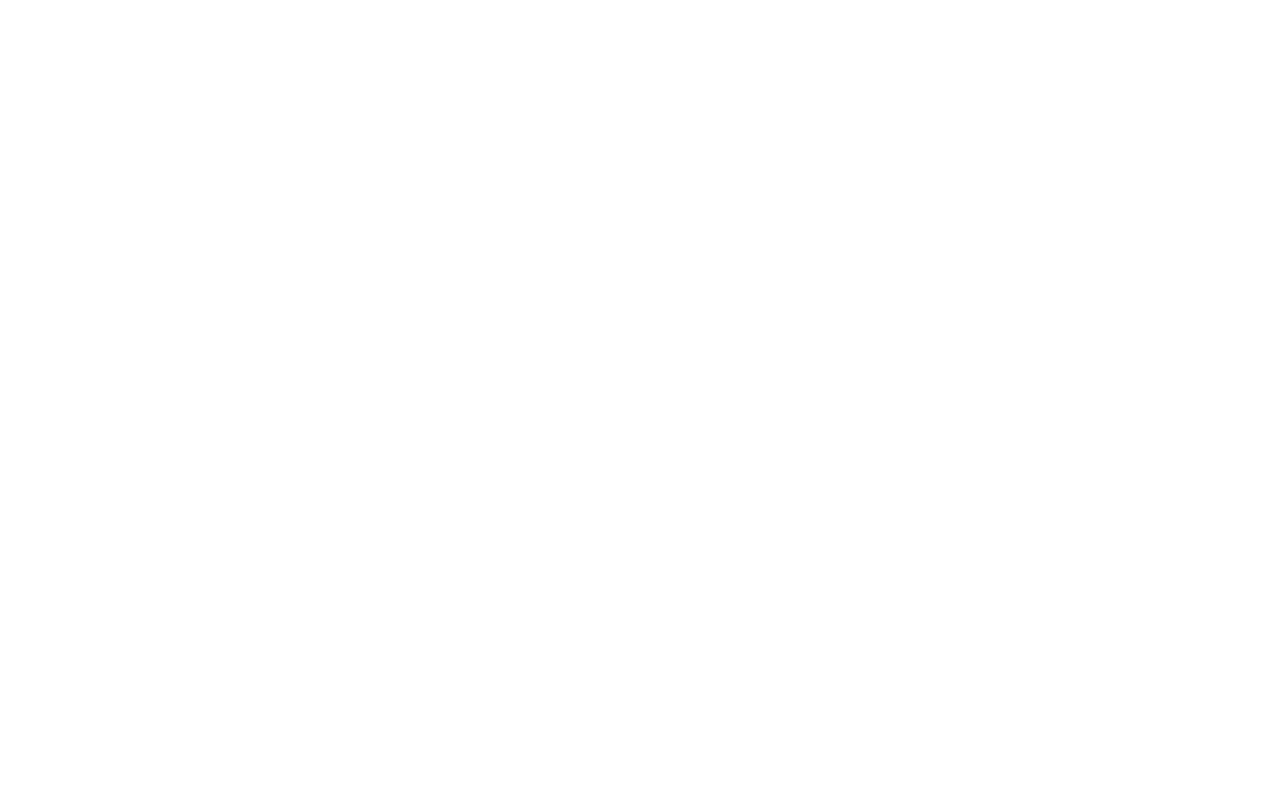
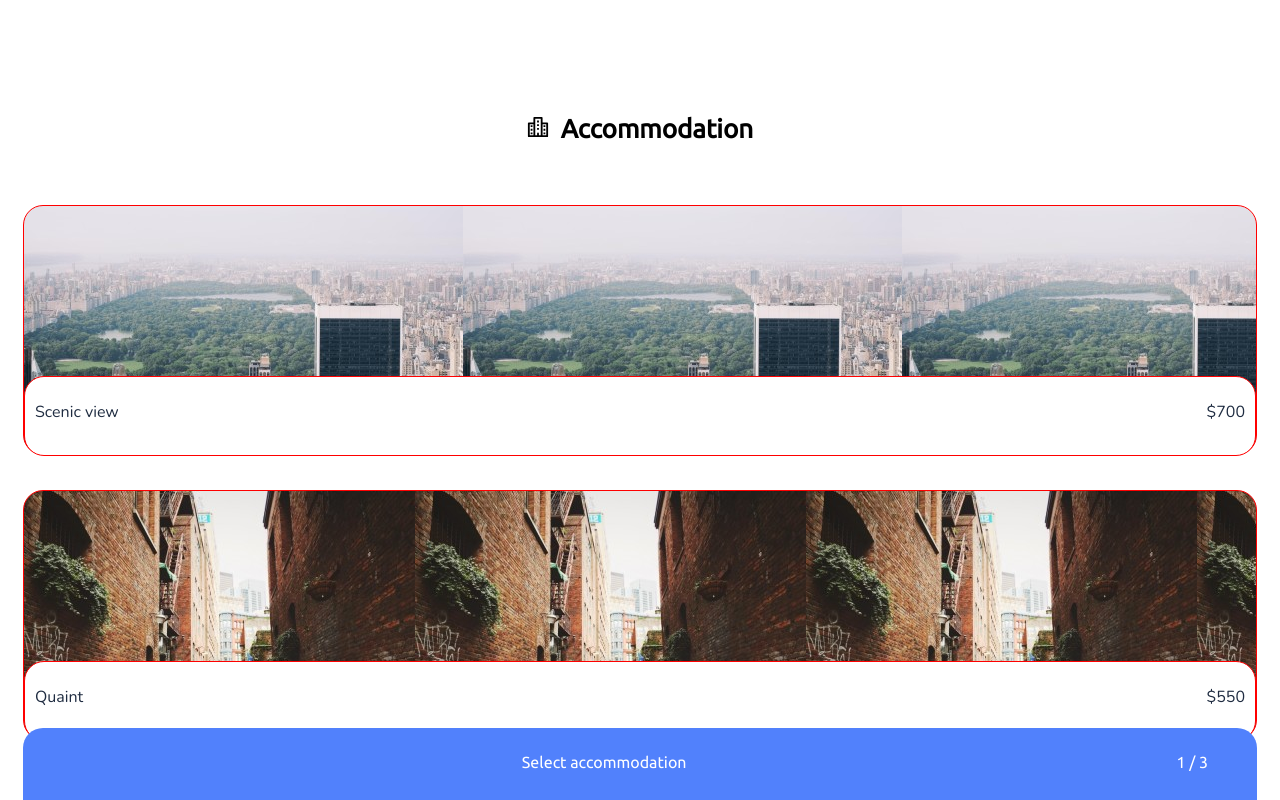
Before and after one commit to jadilovic/vacationBooking, a React (Create React App) app: page /accommodation in a window 1280 px wide. Before the commit this address had no page. Shown: the top 800 px of the page. Built offline with nearby package versions, Linux system fonts and the light colour scheme.

Commit message:
added accommodation

```diff
--- a/public/index.html
+++ b/public/index.html
@@ -10,6 +10,16 @@
 			content="Web site created using create-react-app"
 		/>
 		<link rel="apple-touch-icon" href="%PUBLIC_URL%/logo192.png" />
+		<link rel="preconnect" href="https://fonts.googleapis.com" />
+		<link rel="preconnect" href="https://fonts.gstatic.com" crossorigin />
+		<link
+			href="https://fonts.googleapis.com/css2?family=Ubuntu&display=swap"
+			rel="stylesheet"
+		/>
+		<link
+			href="https://fonts.googleapis.com/css2?family=Nunito&family=Ubuntu&display=swap"
+			rel="stylesheet"
+		/>
 		<!--
       manifest.json provides metadata used when your web app is installed on a
       user's mobile device or desktop. See https://developers.google.com/web/fundamentals/web-app-manifest/
--- a/src/App.js
+++ b/src/App.js
@@ -1,6 +1,6 @@
 import { Routes, Route } from 'react-router-dom';
 import Welcome from './pages/Welcome';
-import Question1 from './pages/Question1';
+import Accommodation from './pages/Accommodation';
 import Question2 from './pages/Question2';
 import Question3 from './pages/Question3';
 import Summary from './pages/Summary';
@@ -9,7 +9,7 @@
 	return (
 		<Routes>
 			<Route path="/" element={<Welcome />} />
-			<Route path="question1" element={<Question1 />} />
+			<Route path="accommodation" element={<Accommodation />} />
 			<Route path="question2" element={<Question2 />} />
 			<Route path="question3" element={<Question3 />} />
 			<Route path="summary" element={<Summary />} />
--- /dev/null
+++ b/src/data/accommodations.js
@@ -0,0 +1,12 @@
+const accommodations = [
+	{
+		name: 'Scenic view',
+		cost: 700,
+		photo: 'backgroundScenic',
+		selected: false,
+	},
+	{ name: 'Quaint', cost: 550, photo: 'backgroundQuaint', selected: false },
+	{ name: 'Cheap', cost: 350, photo: 'backgroundCheap', selected: false },
+];
+
+export default accommodations;
--- /dev/null
+++ b/src/pages/Accommodation.js
@@ -0,0 +1,77 @@
+import React, { useEffect, useState, useRef } from 'react';
+import { Link } from 'react-router-dom';
+import '../styles/accommodation.css';
+import accomm from '../svg/accommodations.svg';
+import accommodations from '../data/accommodations';
+
+const Accommodation = () => {
+	const [data, setData] = useState([]);
+	const prevIndex = useRef(-1);
+
+	useEffect(() => {
+		setData(accommodations);
+		return () => {
+			console.log('unmounted');
+		};
+	}, []);
+
+	const handleSelection = (e) => {
+		e.preventDefault();
+		const index = e.target.id;
+		if (index === prevIndex.current) {
+			return;
+		} else {
+			prevIndex.current = index;
+			data.forEach((item) => (item.selected = false));
+			data[index] = { ...data[index], selected: true };
+			setData([...data]);
+		}
+	};
+
+	console.log(data);
+
+	return (
+		<>
+			<div className="header">
+				<span className="font-ubuntu">
+					<img className="svgIcon" alt="building" src={accomm} />
+					<b>Accommodation</b>
+				</span>
+			</div>
+			{data.map((accomm, index) => {
+				return (
+					<div
+						onClick={handleSelection}
+						id={index}
+						key={accomm.name}
+						className={`card ${
+							accomm.selected ? accomm.photo + 'Dark' : accomm.photo
+						}`}
+					>
+						{accomm.selected && <div className="check"></div>}
+						<div className="infoButton">
+							<span style={{ float: 'left' }} className="font-nunito">
+								{accomm.name}
+							</span>
+							<span style={{ float: 'right' }} className="font-nunito">
+								{`$${accomm.cost}`}
+							</span>
+						</div>
+					</div>
+				);
+			})}
+
+			<div className="footer">
+				<Link to="/">
+					<p className="font-ubuntu">
+						Select accommodation{' '}
+						<span style={{ float: 'right', paddingRight: 40 }}>1 / 3</span>
+					</p>
+				</Link>
+			</div>
+			<Link to="/question2">Question 2</Link>
+		</>
+	);
+};
+
+export default Accommodation;
--- a/src/pages/Question1.js
+++ /dev/null
@@ -1,7 +0,0 @@
-import React from 'react';
-
-const Question1 = () => {
-	return <div>Question1</div>;
-};
-
-export default Question1;
--- a/src/pages/Welcome.js
+++ b/src/pages/Welcome.js
@@ -1,11 +1,36 @@
 import React from 'react';
 import { Link } from 'react-router-dom';
+import '../styles/welcome.css';
 
 const Welcome = () => {
 	return (
 		<>
-			<div>Welcome</div>
-			<Link to="/question1">Question 1</Link>
+			<div className="header">
+				<span className="font-link">
+					Lorem<b>Ipsum</b>
+				</span>
+			</div>
+			<div className="description">
+				<span className="font-link">
+					Lorem Ipsum is simply dummy text of the printing and typesetting
+					industry. Lorem Ipsum has been the industry's standard dummy text ever
+					since the 1500s, when an unknown printer took a galley of type and
+					scrambled it to make a type specimen book. It has survived not only
+					five centuries, but also the leap into electronic typesetting,
+					remaining essentially unchanged.
+					<p>
+						It was popularised in the 1960s with the release of Letraset sheets
+						containing Lorem Ipsum passages, and more recently with desktop
+						publishing software like Aldus PageMaker including versions of Lorem
+						Ipsum.
+					</p>
+				</span>
+			</div>
+			<div className="footer">
+				<Link to="/accommodation">
+					<p className="font-link">Start Quiz</p>
+				</Link>
+			</div>
 		</>
 	);
 };
--- /dev/null
+++ b/src/styles/accommodation.css
@@ -0,0 +1,102 @@
+* {
+	box-sizing: border-box;
+}
+
+.font-ubuntu {
+	font-family: 'Ubuntu', sans-serif;
+}
+
+.font-nunito {
+	font-family: 'Nunito', sans-serif;
+	padding: 10px;
+	padding-top: 23px;
+}
+
+b {
+	font-weight: 700;
+}
+
+.header {
+	text-align: center;
+	/* border: 1px solid red; */
+	margin-top: 113px;
+	margin-bottom: 60px;
+	font-size: 26px;
+	line-height: 120%;
+	color: #000000;
+}
+
+.svgIcon {
+	position: relative;
+	height: 22px;
+	margin-right: 12px;
+}
+
+.backgroundScenic {
+	background-image: url('../images/accommodation-scenic.jpeg');
+}
+
+.backgroundScenicDark {
+	background: linear-gradient(0deg, rgba(0, 0, 0, 0.7), rgba(0, 0, 0, 0.7)),
+		url('../images/accommodation-scenic.jpeg');
+}
+
+.backgroundQuaint {
+	background-image: url('../images/accommodation-quaint.jpeg');
+}
+
+.backgroundQuaintDark {
+	background: linear-gradient(0deg, rgba(0, 0, 0, 0.7), rgba(0, 0, 0, 0.7)),
+		url('../images/accommodation-quaint.jpeg');
+}
+
+.backgroundCheap {
+	background-image: url('../images/accommodation-cheap.jpeg');
+}
+
+.backgroundCheapDark {
+	background: linear-gradient(0deg, rgba(0, 0, 0, 0.7), rgba(0, 0, 0, 0.7)),
+		url('../images/accommodation-cheap.jpeg');
+}
+
+.card {
+	cursor: pointer;
+	border: 1px solid red;
+	height: 250px;
+	border-radius: 20px;
+	margin-top: 35px;
+	margin-left: 15px;
+	margin-right: 15px;
+	font-size: 16px;
+	line-height: 160%;
+	font-feature-settings: 'pnum' on, 'lnum' on;
+	color: #1f2c41;
+}
+
+.check {
+	position: absolute;
+	margin-left: 38%;
+	margin-top: 13%;
+	width: 57px;
+	height: 57px;
+	background: #5181fc;
+	border-radius: 100px;
+}
+
+.infoButton {
+	height: 80px;
+	margin-top: 170px;
+	font-size: 16px;
+	background: #ffffff;
+	border-radius: 20px;
+	border: 1px solid red;
+}
+
+.footer a {
+	color: #ffffff;
+	text-decoration: none;
+}
+
+.footer {
+	background: #5181fc;
+}
--- /dev/null
+++ b/src/styles/welcome.css
@@ -0,0 +1,52 @@
+* {
+	box-sizing: border-box;
+}
+
+.font-link {
+	font-family: 'Ubuntu', sans-serif;
+}
+
+b {
+	font-weight: 700;
+}
+
+.header {
+	text-align: center;
+	/* border: 1px solid red; */
+	margin-top: 113px;
+	font-size: 26px;
+	line-height: 120%;
+	color: #000000;
+}
+
+.description {
+	/* border: 1px solid red; */
+	margin-top: 50px;
+	margin-left: 50px;
+	margin-right: 50px;
+	font-size: 16px;
+	line-height: 160%;
+	font-feature-settings: 'pnum' on, 'lnum' on;
+	color: #1f2c41;
+}
+
+.footer a {
+	color: #ffffff;
+	text-decoration: none;
+}
+
+.footer {
+	position: sticky;
+	bottom: 0px;
+	height: 72px;
+	padding: 9px;
+	font-size: 16px;
+	margin-top: 66.92px;
+	margin-left: 15px;
+	margin-right: 15px;
+	background: #111111;
+	border-radius: 20px 20px 0px 0px;
+	text-align: center;
+	color: white;
+	/* border: 1px solid red; */
+}
```
Lines whose indentation alone changed are shown as unchanged.
